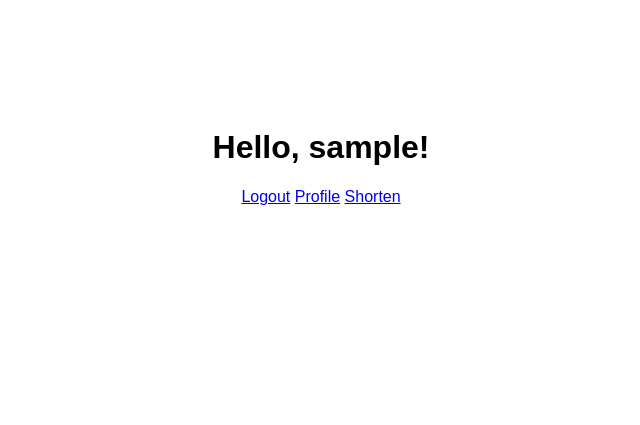
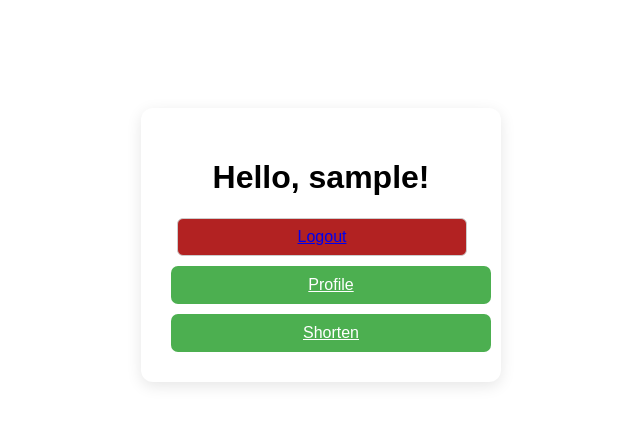
Before and after one commit to Fankych/Projects, a Flask app: page /home in a window 1280 px wide. Shown: the top 425 px of the page, without its empty margins (319-959 px from the left). Run offline with Flask 3, Linux system fonts and the light colour scheme; the visitor is signed in with stand-in values (Sample User, id 1).

Commit message:
This my future portfolio set :)

```diff
--- a/site_login/static/style.css
+++ b/site_login/static/style.css
@@ -6,6 +6,15 @@ body {
 }
 
 .container {
+    background: white;
+    padding: 30px;
+    width: 300px;
+    margin: auto;
+    border-radius: 12px;
+    box-shadow: 0 4px 15px rgba(0,0,0,0.1);
+}
+
+.container_profile {
     background: white;
     padding: 30px;
     width: 300px;
@@ -23,6 +32,28 @@ input, button, .btn {
     border: 1px solid #ccc;
 }
 
+.btn_sign {
+    cursor: pointer;
+    background: cyan;
+    display: block;
+    width: 90%;
+    margin: 6px;
+    padding: 9px;
+    border-radius: 6px;
+    border: 1px solid #ccc;
+}
+
+.btn_back {
+    cursor: pointer;
+    background: #B22222;
+    display: block;
+    width: 90%;
+    margin: 6px;
+    padding: 9px;
+    border-radius: 6px;
+    border: 1px solid #ccc;
+}
+
 button, .btn {
     background: #4CAF50;
     color: white;
--- a/site_login/templates/home.html
+++ b/site_login/templates/home.html
@@ -6,6 +6,7 @@
     <link rel="stylesheet" href="{{ url_for('static', filename='style.css') }}">
 </head>
 <body>
+    <div class="container">
         {% if user == "admin" %}
             <h1>Welcome Administrator!</h1>
         {% elif user == "user" %}
@@ -15,8 +16,9 @@
         {% else %}
             <h1>Hello, {{ user }}!</h1>
         {% endif %}
-    <a href="{{ url_for('logout') }}">Logout</a>
-    <a href="{{ url_for('profile') }}">Profile</a>
-    <a href="{{ url_for('shorten') }}">Shorten</a>
+        <a href="{{ url_for('logout') }}" class="btn_back">Logout</a>
+        <a href="{{ url_for('profile') }}" class="btn">Profile</a>
+        <a href="{{ url_for('shorten') }}" class="btn">Shorten</a>
+    </div>
 </body>
 </html>
--- a/site_login/templates/index.html
+++ b/site_login/templates/index.html
@@ -16,7 +16,7 @@
             <input type="password" name="password" placeholder="Password" required>
             <button type="submit">Login</button>
         </form>
-      <a href="{{ url_for('register') }}" class="btn">Sign-in</a>
+      <a href="{{ url_for('register') }}" class="btn_sign">Sign-in</a>
   </div>
 </body>
 </html>
--- a/site_login/templates/register.html
+++ b/site_login/templates/register.html
@@ -16,7 +16,7 @@
             <input type="password" name="password" placeholder="Password" required>
             <input type="password" name="check_pass" placeholder="Password check" required>
             <button type="submit">Sign-In</button>
-            <a href="/" class="btn">Already have account</a>
+            <a href="/" class="btn_back">Already have account</a>
         </form>
     </div>
 </body>
--- a/site_login/templates/shorten.html
+++ b/site_login/templates/shorten.html
@@ -12,7 +12,7 @@
         <form method="post">
             <input type="url" name="link" placeholder="Paste your link here..." required>
             <button type="submit">Create</button>
-            <a href="{{ url_for('home') }}" class="btn">Back</a>
+            <a href="{{ url_for('home') }}" class="btn_back">Back</a>
         </form>
         {% if fail %}
             <p class="fail">Wrong link, try another time</p>
```
Also changed, not shown: site_login/templates/profile.html (+5 -2 lines). Lines whose indentation alone changed are shown as unchanged.
